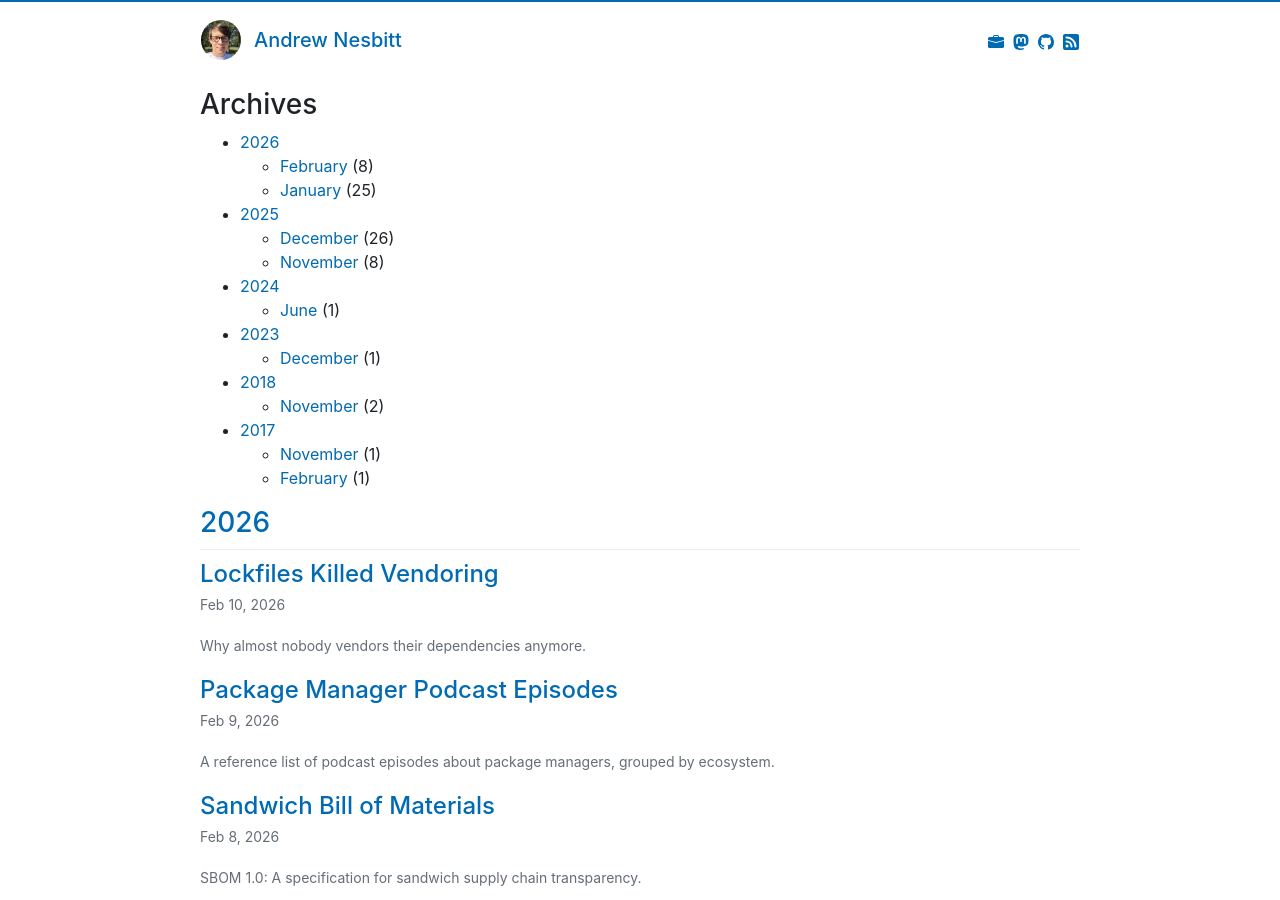
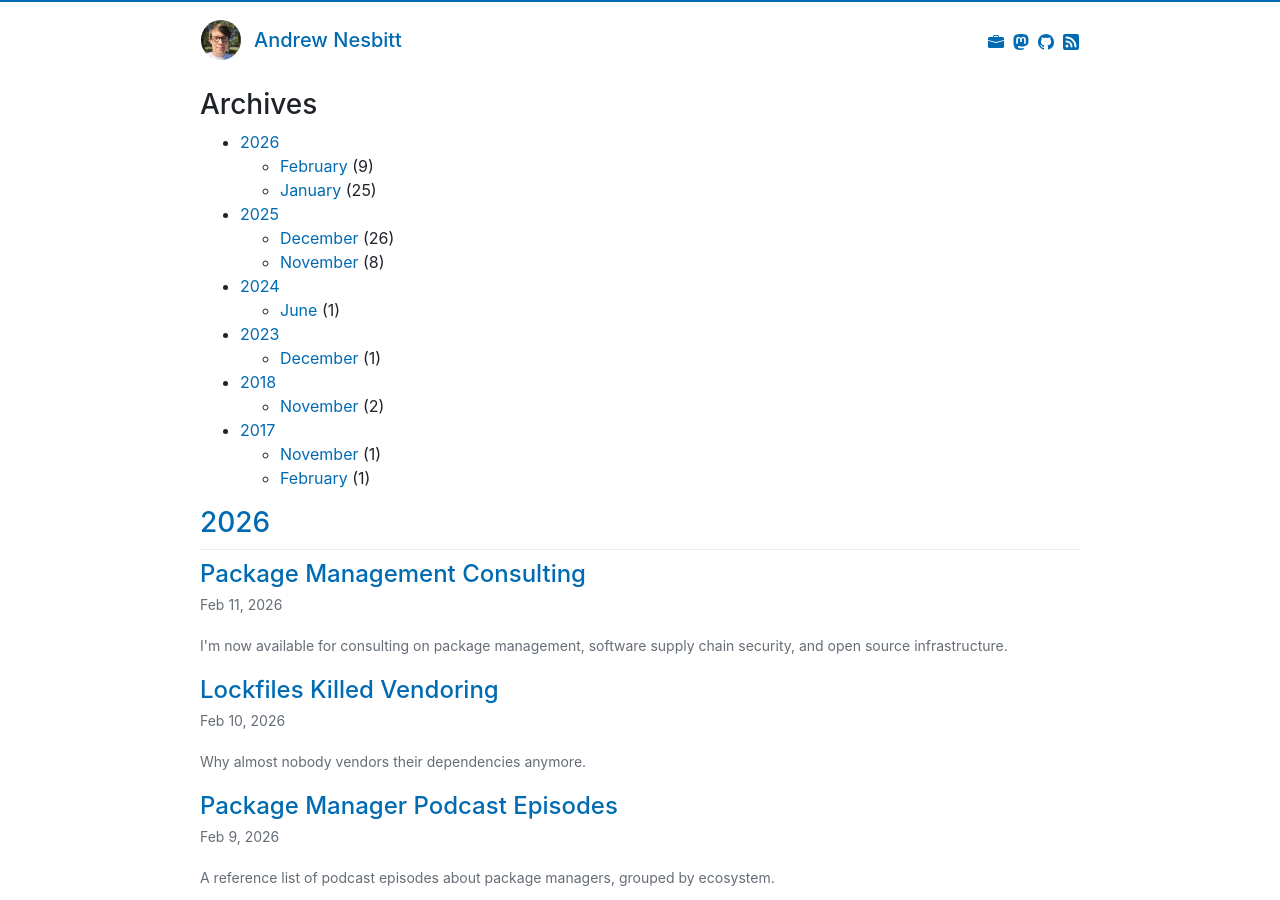
Before and after one commit to andrew/nesbitt.io, a Jekyll site: the page built from posts.md, in a window 1280 px wide and 900 px high. Built offline with Jekyll 4.4.1, drawn with Linux system fonts in a browser that asks for light colours; some of the changed lines change nothing that is shown.

Commit message:
Add new blog post: "Package Management Consulting"

```diff
--- a/_data/stats.json
+++ b/_data/stats.json
@@ -1,5 +1,5 @@
 {
-  "generated_at": "2026-02-09T17:11:20Z",
+  "generated_at": "2026-02-09T17:40:33Z",
   "total_posts": 72,
   "total_words": 99854,
   "reading_minutes": 500,
--- /dev/null
+++ b/_posts/2026-02-11-package-management-consulting.md
@@ -0,0 +1,37 @@
+---
+layout: post
+title: "Package Management Consulting"
+date: 2026-02-11 10:00 +0000
+description: "I'm now available for consulting on package management, software supply chain security, and open source infrastructure."
+tags:
+  - package-managers
+  - consulting
+---
+
+I'm now taking on consulting work. If you're building or running a package manager, registry, or dependency tooling, I can probably help.
+
+Over fifteen years I've built [Libraries.io](https://libraries.io), [Ecosyste.ms](https://ecosyste.ms), [git-pkgs](https://github.com/andrew/git-pkgs), the [Manifest podcast](https://manifest.fm), co-organised the [Package Management devroom at FOSDEM](https://fosdem.org/2025/schedule/track/package-management/), and contributed to [Homebrew](https://brew.sh). I've written integrations for dozens of package managers, tracked billions of dependency relationships, and watched the same design mistakes repeat across ecosystems for a decade. That pattern recognition is what I bring to consulting engagements.
+
+## What I can help with
+
+**Package manager design & architecture.** If you're building a package manager, registry, or dependency resolver, or trying to fix one, I can help you avoid the mistakes that RubyGems, npm, and PyPI learned the hard way. I've documented the design patterns, tradeoffs, and failure modes across dozens of ecosystems in my [cross-ecosystem package manager documentation](/package-managers/). Namespace design, version constraint semantics, lockfile formats, registry APIs, lifecycle hooks, trust models.
+
+**Software supply chain security.** I've found and catalogued dependency confusion attacks, typosquatting campaigns, [slopsquatting](https://en.wikipedia.org/wiki/Slopsquatting) (a term I popularized), malicious maintainer takeovers, and protestware incidents across every major ecosystem. Trusted publishing, SBOM generation and enrichment, vulnerability scanning strategy. I know what actually works and what's security theatre.
+
+**Package management governance.** Registries aren't just technical systems. They make political choices about naming, ownership, deletion, and dispute resolution. I contribute to [Alpha-Omega](https://openssf.org/community/alpha-omega/), [OpenSSF](https://openssf.org/), [CycloneDX](https://cyclonedx.org/), and [CHAOSS](https://chaoss.community/) working groups. Whether you're a registry operator designing policies, a foundation setting ecosystem standards, or a company navigating the governance landscape of your dependencies, I can help.
+
+**Open source ecosystem intelligence.** Ecosyste.ms tracks 13+ million packages across 50+ registries, 290 million repositories, and 24 billion dependencies, the largest public dependency graph available. I can help you understand your dependency landscape, identify critical infrastructure in your supply chain, or build tooling on top of this data.
+
+**Internal dependency strategy.** For enterprise teams: audit your dependency practices, evaluate package manager choices, design internal registry architecture, set procurement policies, or build a supply chain security programme from scratch.
+
+**Open source strategy.** I've [built and maintained](https://github.com/andrew) open source for over fifteen years: [octobox](https://octobox.io), [node-sass](https://github.com/sass/node-sass), [24 Pull Requests](https://24pullrequests.com), [Split](https://github.com/splitrb/split), and contributions to [Homebrew](https://brew.sh). I've designed web applications that scale to millions of users. If you're launching projects, building contributor communities, or making sustainability decisions, I've seen what works and what doesn't.
+
+**Research & analysis.** Guest lectures, technical reports, ecosystem comparisons, landscape surveys. I've presented at [FOSDEM](https://fosdem.org) and [NYU Secure Systems Lab](https://ssl.engineering.nyu.edu/), spoken at the [Software Mentions in OpenAlex workshop](https://nesbitt.io/posts/), and contributed to research with [Software Heritage](https://www.softwareheritage.org/), [CHAOSS](https://chaoss.community/), and [OpenSSF](https://openssf.org/).
+
+## How it works
+
+Typically an initial call to understand what you're dealing with, then either a short engagement (a few days of focused work) or ongoing advisory. I'm flexible on structure.
+
+I'm based in the UK and work remotely. I've worked at [GitHub](https://github.com) and [Tidelift](https://tidelift.com). Past clients include package registry operators, open source foundations (CHAOSS, OpenSSF), enterprise platform teams, and academic research groups (NYU, Software Heritage).
+
+Get in touch at [andrew@nesbitt.io](mailto:andrew@nesbitt.io) or on [Mastodon](https://mastodon.social/@andrewnez). More detail on my [consulting page](/consulting/).
```
